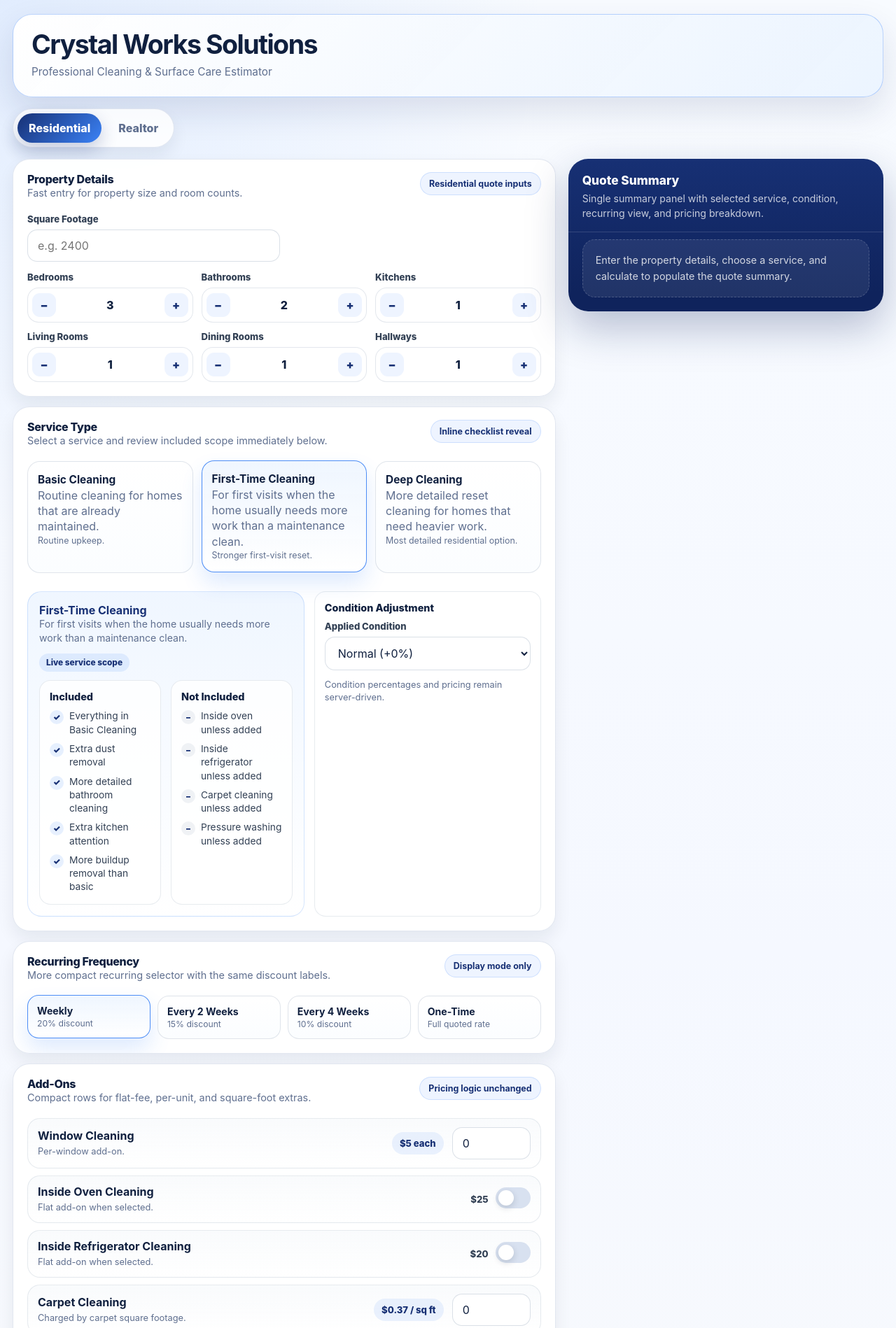
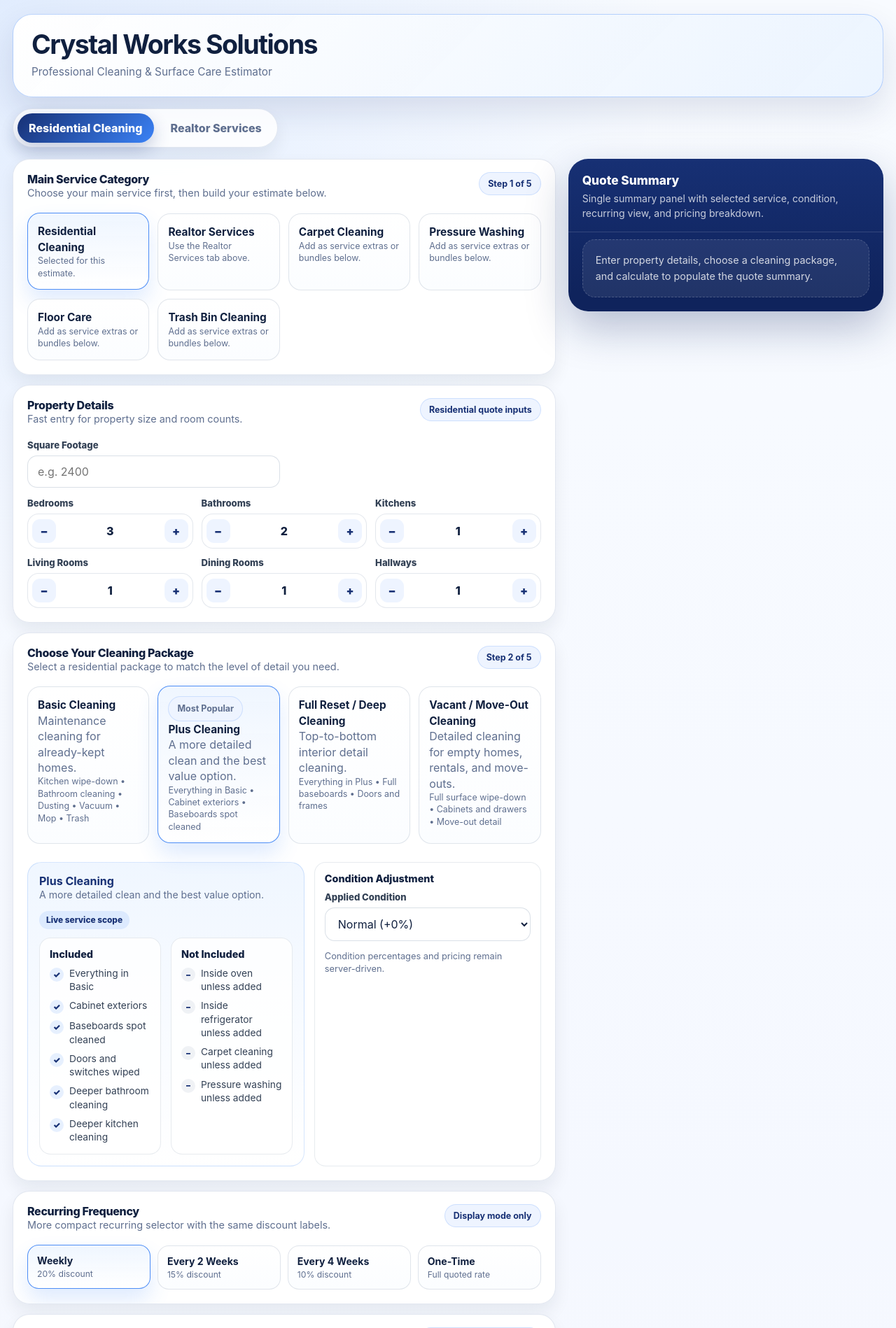
Before and after one commit to Ivan777Vidal-spec/CrystalWorksSolutionsCalc, a Flask app: page / in a window 1280 px wide. Shown: the top 1898 px of the page at 70% size. Run offline with Flask 3, Linux system fonts and the light colour scheme.

Commit message:
Polish estimator package naming and customer-facing flow

```diff
--- a/app.py
+++ b/app.py
@@ -46,6 +46,7 @@ RESIDENTIAL_MULTIPLIERS = {
     "basic": 1.00,
     "first_time": 1.18,
     "deep": 1.30,
+    "vacant": 1.15,
 }
 
 REALTOR_MULTIPLIERS = {
@@ -70,14 +71,14 @@ CONDITION_ADJUSTMENTS = {
 RESIDENTIAL_SERVICE_DETAILS = {
     "basic": {
         "label": "Basic Cleaning",
-        "purpose": "Routine cleaning for homes that are already maintained.",
+        "purpose": "Maintenance cleaning for already-kept homes.",
         "includes": [
-            "Kitchen counters wiped",
-            "Sink and faucet cleaned",
-            "Bathrooms cleaned",
-            "Floors vacuumed and mopped",
-            "Dusting accessible surfaces",
-            "Trash removal",
+            "Kitchen wipe-down",
+            "Bathroom cleaning",
+            "Dusting",
+            "Vacuum",
+            "Mop",
+            "Trash",
         ],
         "not_included": [
             "Inside oven",
@@ -88,14 +89,15 @@ RESIDENTIAL_SERVICE_DETAILS = {
         ],
     },
     "first_time": {
-        "label": "First-Time Cleaning",
-        "purpose": "For first visits when the home usually needs more work than a maintenance clean.",
+        "label": "Plus Cleaning",
+        "purpose": "A more detailed clean and the best value option.",
         "includes": [
-            "Everything in Basic Cleaning",
-            "Extra dust removal",
-            "More detailed bathroom cleaning",
-            "Extra kitchen attention",
-            "More buildup removal than basic",
+            "Everything in Basic",
+            "Cabinet exteriors",
+            "Baseboards spot cleaned",
+            "Doors and switches wiped",
+            "Deeper bathroom cleaning",
+            "Deeper kitchen cleaning",
         ],
         "not_included": [
             "Inside oven unless added",
@@ -105,15 +107,32 @@ RESIDENTIAL_SERVICE_DETAILS = {
         ],
     },
     "deep": {
-        "label": "Deep Cleaning",
-        "purpose": "More detailed reset cleaning for homes that need heavier work.",
+        "label": "Full Reset / Deep Cleaning",
+        "purpose": "Top-to-bottom interior detail cleaning.",
         "includes": [
-            "Everything in Basic Cleaning",
-            "Baseboards wiped",
-            "Door frames wiped",
-            "Light switch plates wiped",
-            "More detailed bathroom scrubbing",
-            "More detailed kitchen cleaning",
+            "Everything in Plus",
+            "Full baseboards",
+            "Doors and frames",
+            "Blinds / detail areas",
+            "Heavy buildup removal",
+            "Deep kitchen and bathroom detail",
+        ],
+        "not_included": [
+            "Inside oven unless added",
+            "Inside refrigerator unless added",
+            "Carpet cleaning unless added",
+            "Pressure washing unless added",
+        ],
+    },
+    "vacant": {
+        "label": "Vacant / Move-Out Cleaning",
+        "purpose": "Detailed cleaning for empty homes, rentals, and move-outs.",
+        "includes": [
+            "Full surface wipe-down",
+            "Cabinets and drawers",
+            "Kitchen reset",
+            "Bathroom reset",
+            "Move-out ready detail cleaning",
         ],
         "not_included": [
             "Inside oven unless added",
@@ -487,7 +506,7 @@ def calculate_residential(
 
     bundle_selection = {
         "deep_cleaning": chosen_service == "deep",
-        "vacant_cleaning": False,
+        "vacant_cleaning": chosen_service == "vacant",
         "carpet_cleaning": carpet_sqft > 0,
         "floor_care": floor_care_sqft > 0,
         "pressure_washing": pressure_sqft > 0,
@@ -510,6 +529,7 @@ def calculate_residential(
         "rows": rows,
         "chosen_service": chosen_service,
         "chosen_service_label": RESIDENTIAL_SERVICE_DETAILS[chosen_service]["label"],
+        "selected_category_label": "Residential Cleaning",
         "chosen_condition": chosen_condition,
         "chosen_condition_label": {
             "normal": "Normal (+0%)",
--- a/templates/index.html
+++ b/templates/index.html
@@ -821,14 +821,37 @@
         </section>
 
         <div class="tabs">
-            <button class="tab-btn {% if active_tab == 'residential' %}active{% endif %}" onclick="showTab('residential')">Residential</button>
-            <button class="tab-btn {% if active_tab == 'realtor' %}active{% endif %}" onclick="showTab('realtor')">Realtor</button>
+            <button class="tab-btn {% if active_tab == 'residential' %}active{% endif %}" onclick="showTab('residential')">Residential Cleaning</button>
+            <button class="tab-btn {% if active_tab == 'realtor' %}active{% endif %}" onclick="showTab('realtor')">Realtor Services</button>
         </div>
 
         <div id="residential" class="tab-content {% if active_tab == 'residential' %}active{% endif %}">
             <div class="estimator-layout">
                 <form method="POST" class="stack">
                     <input type="hidden" name="form_type" value="residential">
+
+                    <section class="card">
+                        <div class="card-header inline-header">
+                            <div>
+                                <h2 class="card-title">Main Service Category</h2>
+                                <p class="card-subtitle">Choose your main service first, then build your estimate below.</p>
+                            </div>
+                            <span class="section-chip">Step 1 of 5</span>
+                        </div>
+                        <div class="card-body">
+                            <div class="choice-grid choice-grid-4">
+                                {% for category in ['Residential Cleaning', 'Realtor Services', 'Carpet Cleaning', 'Pressure Washing', 'Floor Care', 'Trash Bin Cleaning'] %}
+                                <label class="choice-card {% if category == 'Residential Cleaning' %}is-selected{% endif %}">
+                                    <input type="radio" name="main_category" value="{{ category }}" {% if category == 'Residential Cleaning' %}checked{% endif %} {% if category != 'Residential Cleaning' %}disabled{% endif %}>
+                                    <span class="choice-card-content">
+                                        <strong>{{ category }}</strong>
+                                        <small>{% if category == 'Residential Cleaning' %}Selected for this estimate.{% elif category == 'Realtor Services' %}Use the Realtor Services tab above.{% else %}Add as service extras or bundles below.{% endif %}</small>
+                                    </span>
+                                </label>
+                                {% endfor %}
+                            </div>
+                        </div>
+                    </section>
 
                     <section class="card">
                         <div class="card-header inline-header">
@@ -870,13 +893,13 @@
                     <section class="card">
                         <div class="card-header inline-header">
                             <div>
-                                <h2 class="card-title">Service Type</h2>
-                                <p class="card-subtitle">Select a service and review included scope immediately below.</p>
-                            </div>
-                            <span class="section-chip">Inline checklist reveal</span>
+                                <h2 class="card-title">Choose Your Cleaning Package</h2>
+                                <p class="card-subtitle">Select a residential package to match the level of detail you need.</p>
+                            </div>
+                            <span class="section-chip">Step 2 of 5</span>
                         </div>
                         <div class="card-body compact-grid">
-                            <div class="choice-grid" data-selection-group="residential-service">
+                            <div class="choice-grid choice-grid-4" data-selection-group="residential-service">
                                 {% for key, detail in residential_service_details.items() %}
                                 <label class="choice-card {% if selected_residential_service == key %}is-selected{% endif %}">
                                     <input
@@ -887,9 +910,10 @@
                                         {% if selected_residential_service == key %}checked{% endif %}
                                     >
                                     <span class="choice-card-content">
+                                        {% if key == 'first_time' %}<span class="section-chip" style="width:max-content;">Most Popular</span>{% endif %}
                                         <strong>{{ detail.label }}</strong>
                                         <span>{{ detail.purpose }}</span>
-                                        <small>{% if key == 'basic' %}Routine upkeep.{% elif key == 'first_time' %}Stronger first-visit reset.{% else %}Most detailed residential option.{% endif %}</small>
+                                        <small>{% if key == 'basic' %}Kitchen wipe-down • Bathroom cleaning • Dusting • Vacuum • Mop • Trash{% elif key == 'first_time' %}Everything in Basic • Cabinet exteriors • Baseboards spot cleaned{% elif key == 'deep' %}Everything in Plus • Full baseboards • Doors and frames{% else %}Full surface wipe-down • Cabinets and drawers • Move-out detail{% endif %}</small>
                                     </span>
                                 </label>
                                 {% endfor %}
@@ -1071,6 +1095,41 @@
                         </div>
                     </section>
 
+                    <section class="card">
+                        <div class="card-header inline-header">
+                            <div>
+                                <h2 class="card-title">Bundle Packages</h2>
+                                <p class="card-subtitle">Optional bundled package pricing is calculated after your service and extras are selected.</p>
+                            </div>
+                            <span class="section-chip">Step 4 of 5</span>
+                        </div>
+                        <div class="card-body">
+                            <div class="choice-grid choice-grid-4">
+                                <div class="choice-card">
+                                    <span class="choice-card-content">
+                                        <strong>Home Refresh</strong>
+                                        <span>Includes: Full Reset / Deep Cleaning + Carpet Cleaning</span>
+                                        <small>Bundle discount: 9% off</small>
+                                    </span>
+                                </div>
+                                <div class="choice-card">
+                                    <span class="choice-card-content">
+                                        <strong>Move-Out Reset</strong>
+                                        <span>Includes: Vacant / Move-Out Cleaning + Carpet Cleaning</span>
+                                        <small>Bundle discount: 10% off</small>
+                                    </span>
+                                </div>
+                                <div class="choice-card">
+                                    <span class="choice-card-content">
+                                        <strong>Full Property Reset</strong>
+                                        <span>Includes: Full Reset / Deep Cleaning + Carpet Cleaning + Floor Cleaning &amp; Shine + Pressure Washing</span>
+                                        <small>Bundle discount: 12% off</small>
+                                    </span>
+                                </div>
+                            </div>
+                        </div>
+                    </section>
+
                     <div class="action-row">
                         <button type="submit" class="primary-btn">Calculate Residential Quote</button>
                     </div>
@@ -1089,7 +1148,8 @@
                     <div class="summary-body">
                         <div class="summary-box">
                             <h4>Selection Overview</h4>
-                            <div class="summary-row"><span>Service Type</span><strong>{{ residential_result.chosen_service_label }}</strong></div>
+                            <div class="summary-row"><span>Main Category</span><strong>{{ residential_result.selected_category_label }}</strong></div>
+                            <div class="summary-row"><span>Cleaning Package</span><strong>{{ residential_result.chosen_service_label }}</strong></div>
                             <div class="summary-row"><span>Recurring Frequency</span><strong id="selected_frequency_label">{{ selected_display_frequency }}</strong></div>
                             <div class="summary-row"><span>Condition</span><strong>{{ residential_result.chosen_condition_label }}</strong></div>
                             <div class="summary-row"><span>Property Size</span><strong>{{ residential_result.square_feet }} sq ft</strong></div>
@@ -1101,7 +1161,9 @@
                             <div class="price-row"><span>Minimum Protection</span><strong>${{ '%.0f'|format(pricing_snapshot.minimum_service_price) }}</strong></div>
                             <div class="price-row"><span>Individual Service Total</span><strong>${{ '%.2f'|format(residential_result.individual_service_total) }}</strong></div>
                             {% if residential_result.bundle_offer %}
-                            <div class="price-row"><span>Bundle Price ({{ residential_result.bundle_offer.name }})</span><strong>${{ '%.2f'|format(residential_result.bundle_offer.bundle_price) }}</strong></div>
+                            <div class="price-row"><span>Selected Bundle</span><strong>{{ residential_result.bundle_offer.name }}</strong></div>
+                            <div class="price-row"><span>Original Combined Price</span><strong>${{ '%.2f'|format(residential_result.individual_service_total) }}</strong></div>
+                            <div class="price-row"><span>Discounted Bundle Price</span><strong>${{ '%.2f'|format(residential_result.bundle_offer.bundle_price) }}</strong></div>
                             <div class="price-row"><span>You Save</span><strong>${{ '%.2f'|format(residential_result.bundle_offer.savings) }}</strong></div>
                             {% endif %}
                         </div>
@@ -1127,7 +1189,7 @@
                     {% else %}
                     <div class="summary-body">
                         <div class="empty-state">
-                            Enter the property details, choose a service, and calculate to populate the quote summary.
+                            Enter property details, choose a cleaning package, and calculate to populate the quote summary.
                         </div>
                     </div>
                     {% endif %}
```
